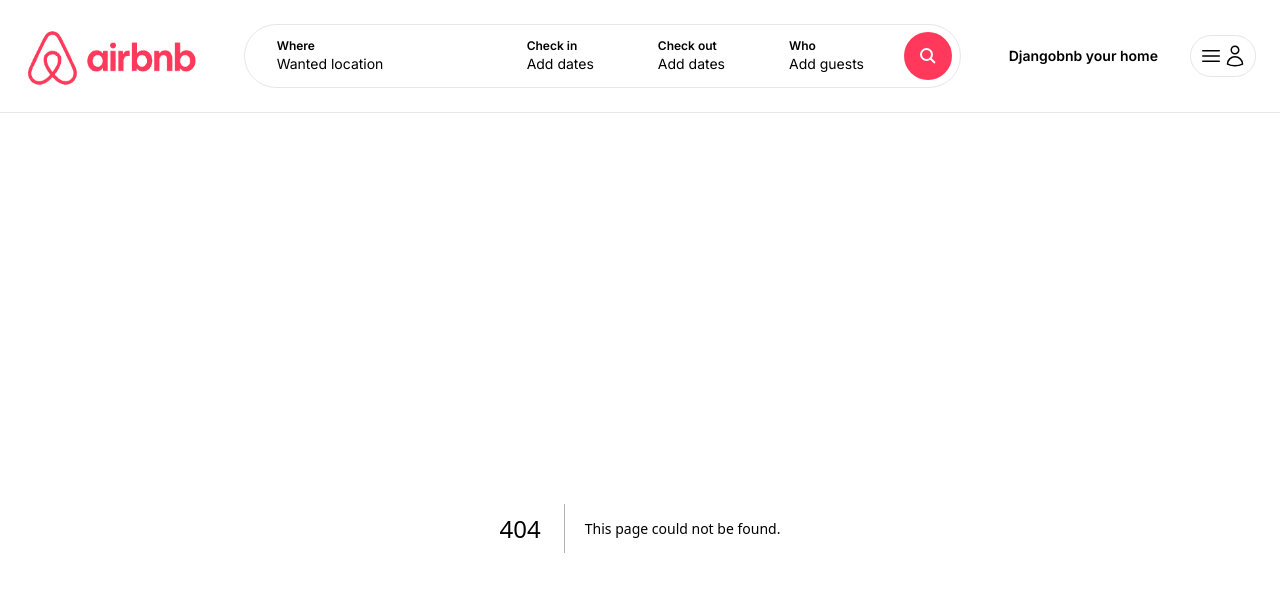
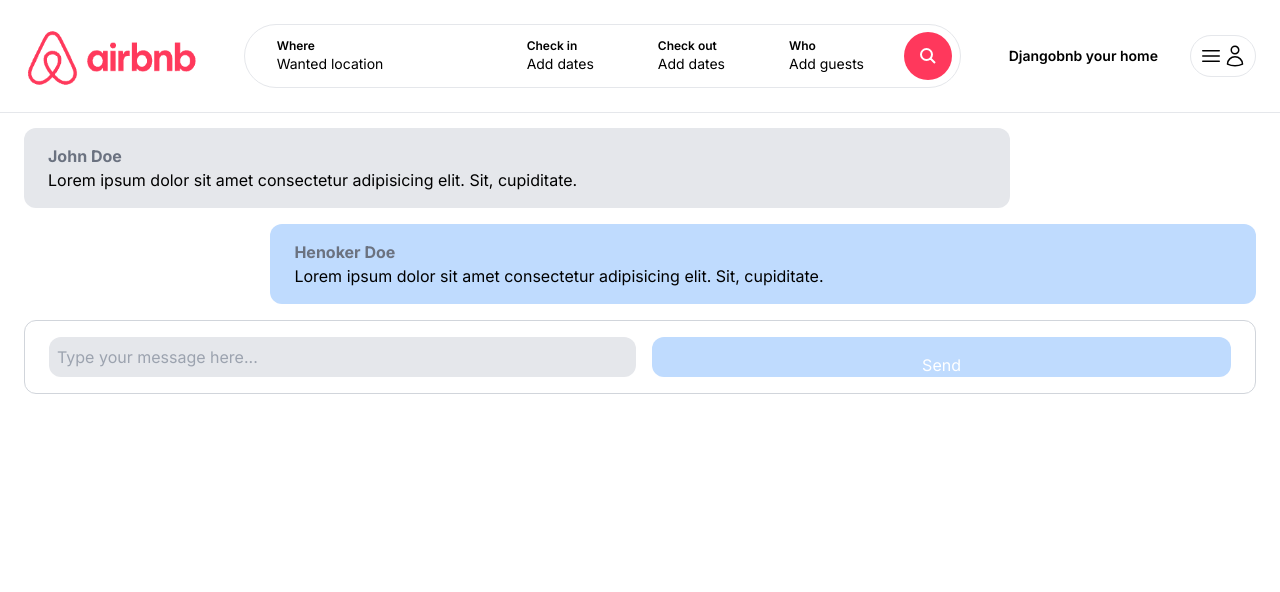
Before and after one commit to Henoker/Djangobnb, a Next.js app in the folder djangobnb/: page /inbox/1 in a window 1280 px wide. Before the commit this address had no page. Shown: the top 592 px of the page. Built offline with nearby package versions, Linux system fonts and the light colour scheme.

Commit message:
feat: add converstaion detail page

```diff
--- /dev/null
+++ b/djangobnb/app/components/forms/CustomButton.tsx
@@ -0,0 +1,22 @@
+interface CustomButtonProps {
+    label: string;
+    className?: string;
+    onClick: () => void;
+}
+
+const CustomButton: React.FC<CustomButtonProps> = ({
+    label,
+    className,
+    onClick
+}) => {
+    return (
+        <div
+            onClick={onClick}
+            className={`w-full py-4 bg-airbnb hover:bg-airbnb-dark text-white text-center rounded-xl transition cursor-pointer ${className}`}
+        >
+            {label}
+        </div>
+    )
+}
+
+export default CustomButton;
--- /dev/null
+++ b/djangobnb/app/components/inbox/ConversationDetail.tsx
@@ -0,0 +1,45 @@
+'use client';
+
+import React from 'react'
+import CustomButton from '../forms/CustomButton'
+
+const ConversationDetail = () => {
+  return (
+    <>
+    <div className='max-h-[400px] overflow-auto flex flex-col space-y-4'>
+        <div className="w-[80%] h-[80%] py-4 px-6 rounded-xl bg-gray-200">
+            <p className='font-bold text-gray-500'>
+                John Doe
+            </p>
+            <p>
+                Lorem ipsum dolor sit amet consectetur adipisicing elit. Sit, cupiditate.
+            </p>
+        </div>
+        <div className="w-[80%] ml-[20%] py-4 px-6 rounded-xl bg-blue-200">
+            <p className='font-bold text-gray-500'>
+                Henoker Doe
+            </p>
+            <p>
+                Lorem ipsum dolor sit amet consectetur adipisicing elit. Sit, cupiditate.
+            </p>
+        </div>
+    </div>
+    <div className="mt-4 py-4 px-6 flex border border-gray-300 space-x-4 rounded-xl">
+        <input
+            type='text'
+            placeholder='Type your message here...'
+            className='w-full p-2 bg-gray-200 rounded-xl'
+        />
+
+        <CustomButton
+         label = 'Send'
+         onClick={() => console.log('send button clicked')}
+         className='w-[100px] h-[40px] bg-blue-200 hover:bg-blue-300 rounded-xl'
+        />
+
+    </div>
+    </>
+  )
+}
+
+export default ConversationDetail
--- a/djangobnb/app/components/inbox/Conversations.tsx
+++ b/djangobnb/app/components/inbox/Conversations.tsx
@@ -2,7 +2,7 @@
 
 const Conversations = () => {
   return (
-    <div className='px-4 py-4 border border-gray-200 rounded-xl'>
+    <div className='px-4 py-4 cursor-pointer border border-gray-200 rounded-xl'>
         <p className='mb-6 text-xl'>
         John Doe
         </p>
--- /dev/null
+++ b/djangobnb/app/inbox/[id]/page.tsx
@@ -0,0 +1,11 @@
+import ConversationDetail from "@/app/components/inbox/ConversationDetail";
+
+const ConversationPage = () => {
+    return (
+        <main className="max-w-[1500px] mx-auto px-6">
+            <ConversationDetail />
+        </main>
+    )
+}
+
+export default ConversationPage;
--- a/djangobnb/app/inbox/page.tsx
+++ b/djangobnb/app/inbox/page.tsx
@@ -2,10 +2,10 @@
 
 const InboxPage = () => {
     return (
-        <main className="max-w-[1500px] mx-auto px-6">
-                <h1 className=" my-6 mb-6 text-2xl">Inbox</h1>
+        <main className="max-w-[1500px] mx-auto px-6 space-y-4">
+                <h1 className="my-6 mb-6 text-2xl ">Inbox</h1>
                 <Conversations />
-                < Conversations />
+                <Conversations />
                 <Conversations />
         </main>
     )
```
